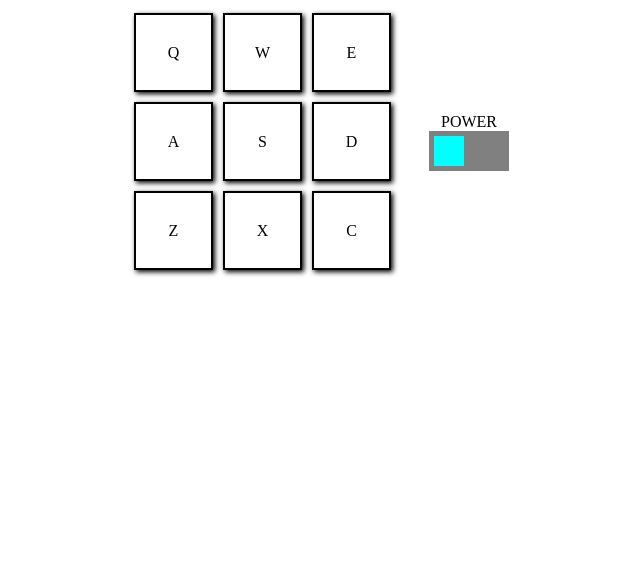
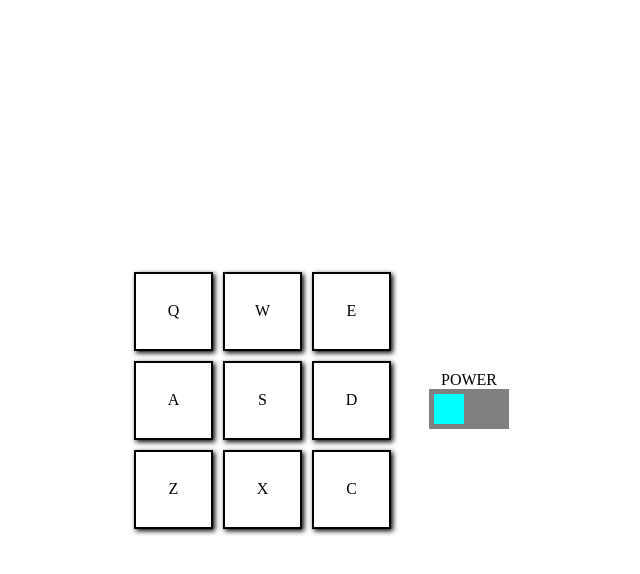
Before and after one commit to xDKey/Drum-Machine, a React (Create React App) app: page / in a window 1280 px wide. Shown: the top 574 px of the page, without its empty margins (321-961 px from the left). Built offline with nearby package versions, Linux system fonts and the light colour scheme.

Commit message:
refactor styles

```diff
--- a/src/DrumMachine/DrumMachine.css
+++ b/src/DrumMachine/DrumMachine.css
@@ -2,6 +2,12 @@
     display: flex;
     justify-content: center;
     align-items: center;
+
+    position: absolute;
+    top: 0;
+    right: 0;
+    left: 0;
+    bottom: 0;
 }
 
 #display{
```
